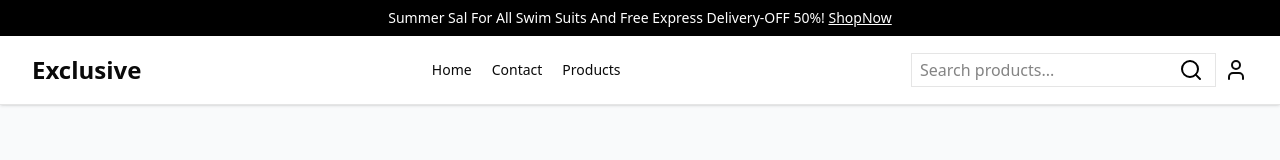
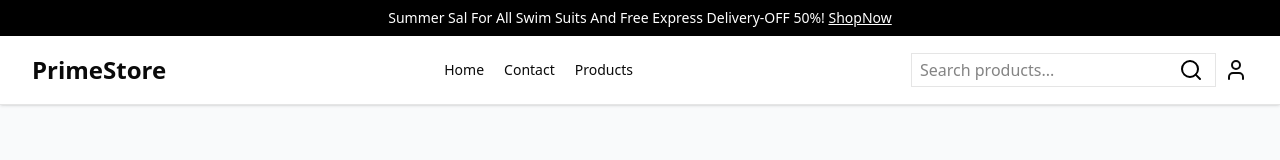
Before and after one commit to mahmoudsamir2m/My-E-Commerce-App, a Next.js app: page /register in a window 1280 px wide. Shown: the top 160 px of the page. Built offline with nearby package versions, Linux system fonts and the light colour scheme; no server answers.

Commit message:
Nav Updates

```diff
--- a/src/app/layout.tsx
+++ b/src/app/layout.tsx
@@ -14,7 +14,7 @@
 });
 
 export const metadata: Metadata = {
-  title: "E-Commerce",
+  title: "PrimeStore – E-Commerce Platform",
   description: "Generated by create next app",
 };
 
--- a/src/components/Navbar/Navbar.tsx
+++ b/src/components/Navbar/Navbar.tsx
@@ -50,7 +50,7 @@
         <div className="container mx-auto px-4 sm:px-6 lg:px-8 flex-1 w-full">
           <div className="flex items-center justify-between py-4">
             <h1>
-                <Link href="/">Exclusive</Link>
+              <Link href="/">PrimeStore</Link>
             </h1>
 
             <button
```
Lines whose indentation alone changed are shown as unchanged.
